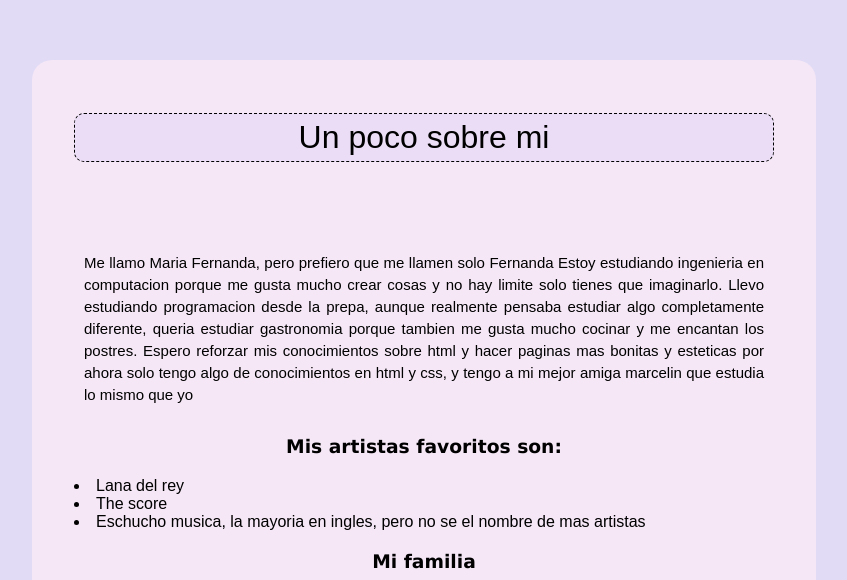
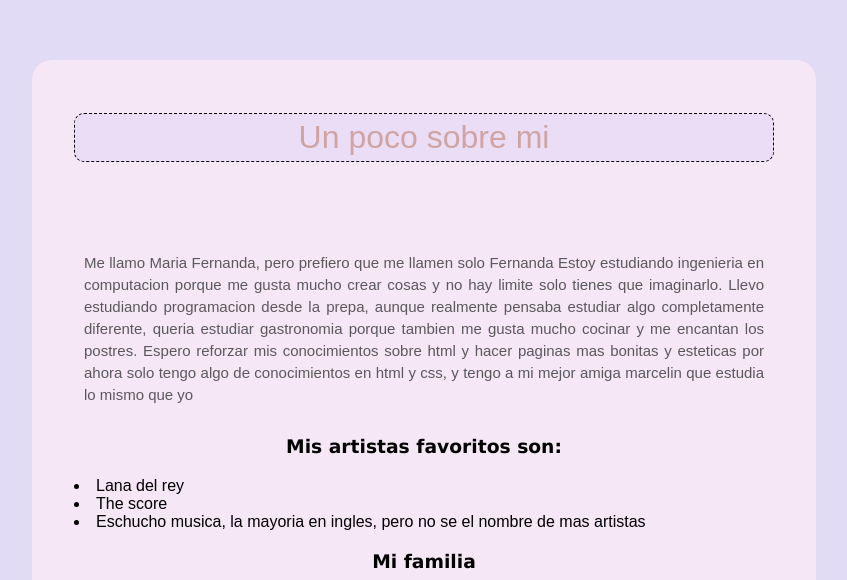
Before and after one commit to FernandaMB-e/ProgramacionWeb, a plain HTML site: page index.html in a window 1280 px wide. Shown: the top 580 px of the page, without its empty margins (216-1063 px from the left). Drawn offline with Linux system fonts and the light colour scheme.

Commit message:
index.html
Se agrego css interno y externo

```diff
--- a/index.html
+++ b/index.html
@@ -1,6 +1,13 @@
 <!DOCTYPE html>
 <html lang="en">
 <head>
+  <style>
+    h1{
+      color: rgb(206, 164, 164);
+    }
+
+
+  </style>
     <meta charset="UTF-8">
     <meta name="viewport" content="width=device-width, initial-scale=1.0">
     <link rel="stylesheet" href="styles.css">
@@ -10,7 +17,7 @@
 
     <div class="target">
         <h1>Un poco sobre mi</h1>
-        <p>Me llamo Maria Fernanda, pero prefiero que me llamen solo Fernanda
+        <p style="color: rgb(89, 89, 90);">Me llamo Maria Fernanda, pero prefiero que me llamen solo Fernanda
         Estoy estudiando ingenieria en computacion porque me gusta mucho
         crear cosas y no hay limite solo tienes que imaginarlo. Llevo estudiando
         programacion desde la prepa, aunque realmente pensaba estudiar algo completamente
```
